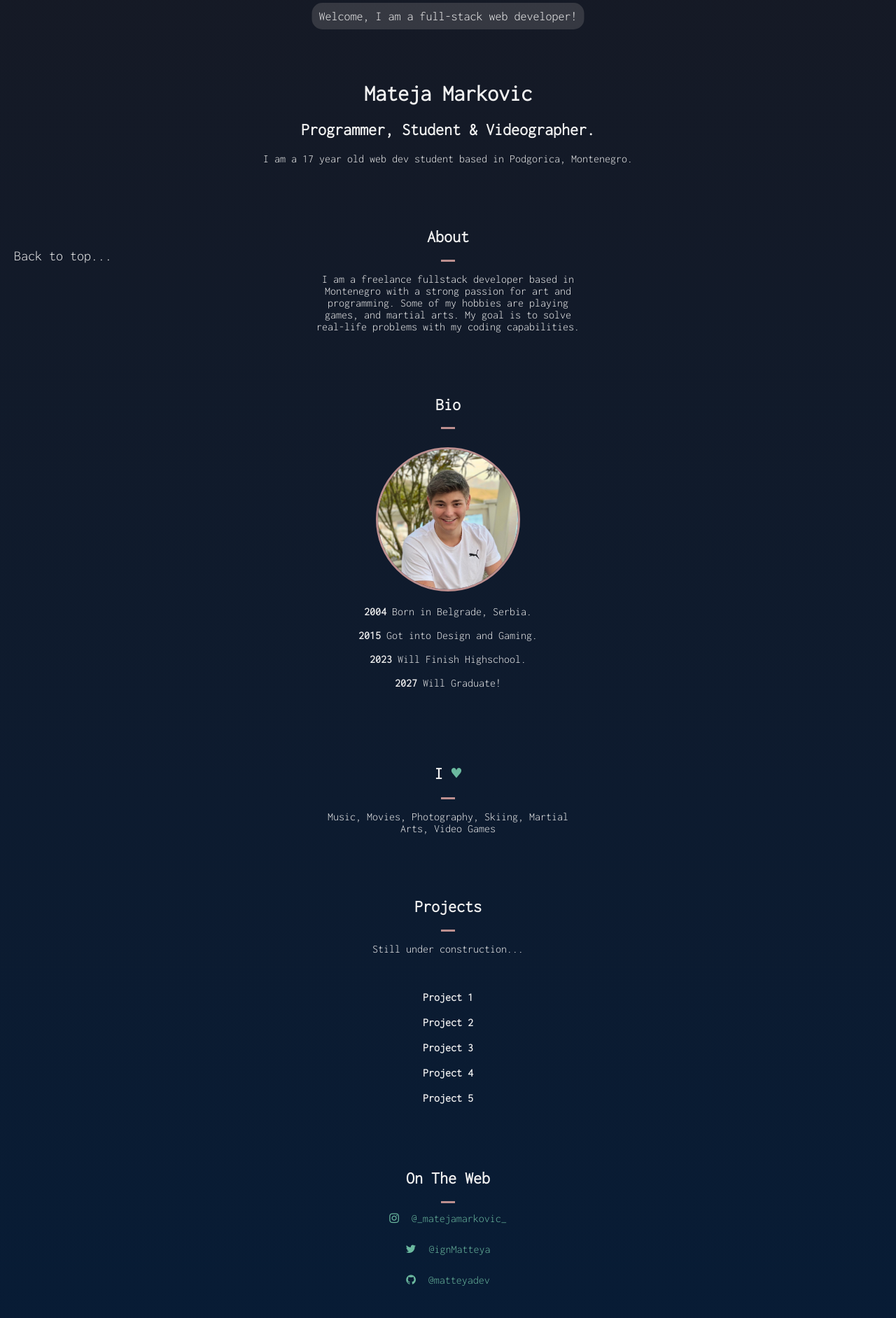
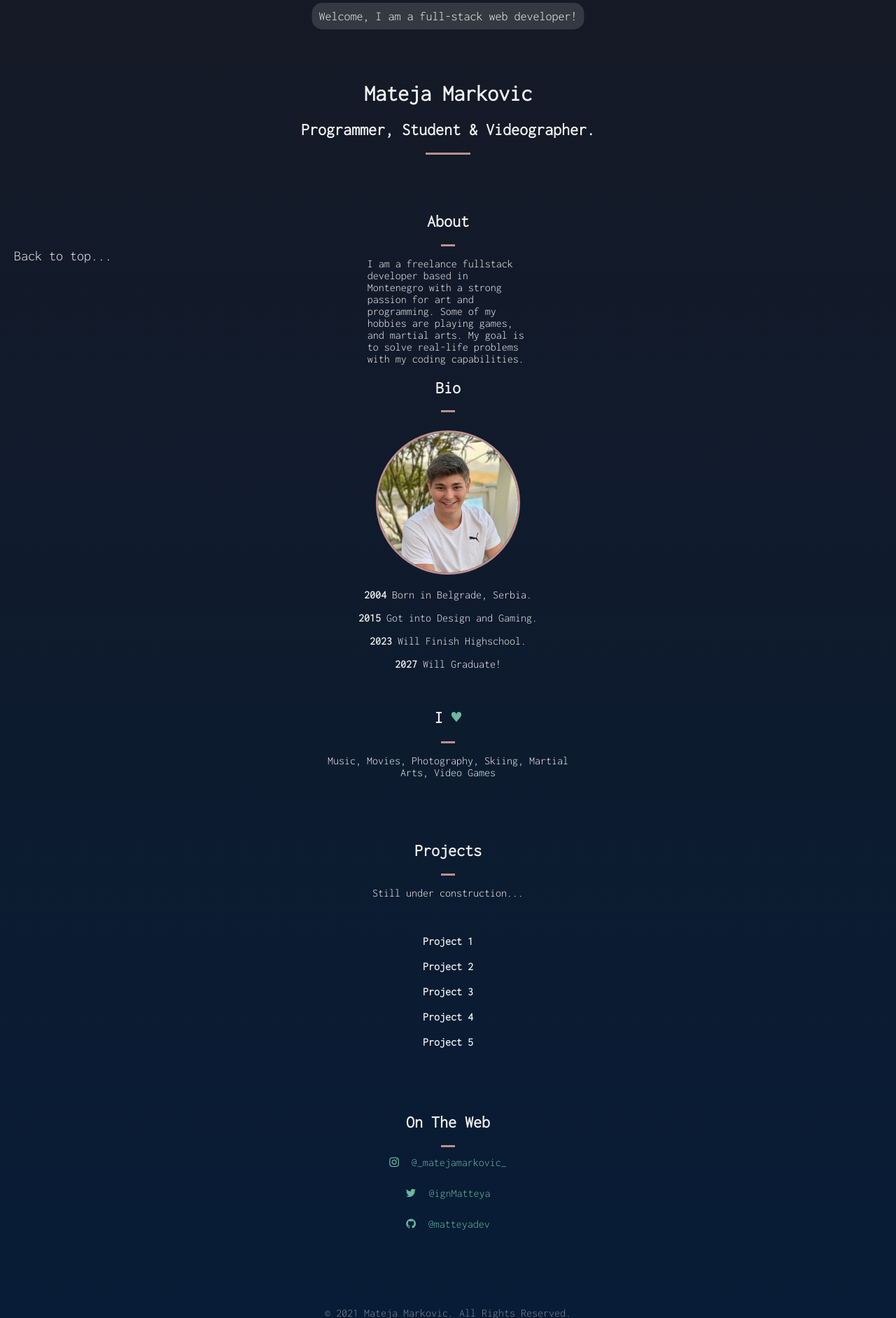
Before and after one commit to MatejaMarkovic/matejamarkovic.github.io, a PHP site: page / in a window 1280 px wide. Shown: the part 414-2297 px from the top of the page at 70% size. Run offline with PHP 8.4, Linux system fonts and the light colour scheme; some libraries are stand-ins or nearby versions.

Commit message:
desktop:style

```diff
--- a/index.html
+++ b/index.html
@@ -38,25 +38,23 @@
             <br>
             <h1>Mateja Markovic</h1>
             <h2>Programmer, Student & Videographer.</h2>
-            <p>I am a 17 year old web dev student based in Podgorica, Montenegro.</p>
+            <hr>
         </div><br><br><br>
         <div class="work" id>
-            <h2 id="wtext">About</h2>
+            <h2>About</h2>
             <hr>
             <p id="wtext">I am a freelance fullstack developer based in Montenegro with a strong passion for art and programming. Some of my hobbies are playing games, and martial arts. My goal is to solve real-life problems with my coding capabilities.</p>
-        </div><br><br><br>
+        </div>
         <div class="bio" id="bio">
-            <h2 id="btext">Bio</h2>
+            <h2>Bio</h2>
             <hr>
             <br>
             <img src="image.png" alt="self" class="self">
-            <p id="btext">
-                <b>2004</b> Born in Belgrade, Serbia.<br><br>
-                <b>2015</b> Got into Design and Gaming.<br><br>
-                <b>2023</b> Will Finish Highschool.<br><br>
-                <b>2027</b> Will Graduate!<br><br>
-            </p>
-        </div><br><br><br>
+            <p id="btext"><b>2004</b> Born in Belgrade, Serbia.</p>
+            <p id="btext"><b>2015</b> Got into Design and Gaming.</p>
+            <p id="btext"><b>2023</b> Will Finish Highschool.</p>
+            <p id="btext"><b>2027</b> Will Graduate!</p>
+        </div><br>
         <div class="ilove" id="ilove">
             <h2>I <span style="color: #6bb99f">♥</span></h2>
             <hr>
--- a/mystyle.css
+++ b/mystyle.css
@@ -168,6 +168,16 @@ hr{
     margin: auto;
     text-align: center;
 }
+#wtext{
+    text-align: left;
+    margin-left: auto;
+    margin-right: auto;
+    width: 60%;
+}
+#btext{
+    text-align: center;
+
+}
 
 .ontheweb{
     width: 30%;
```
